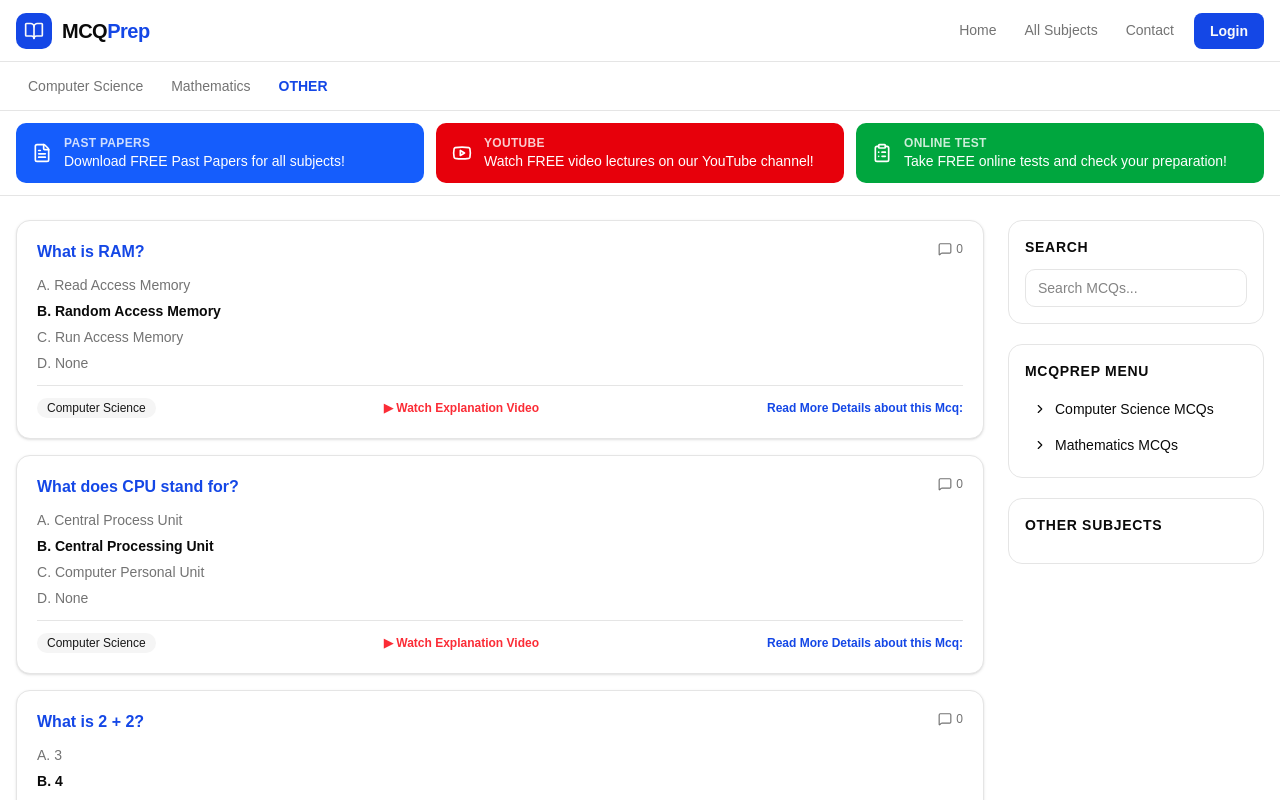
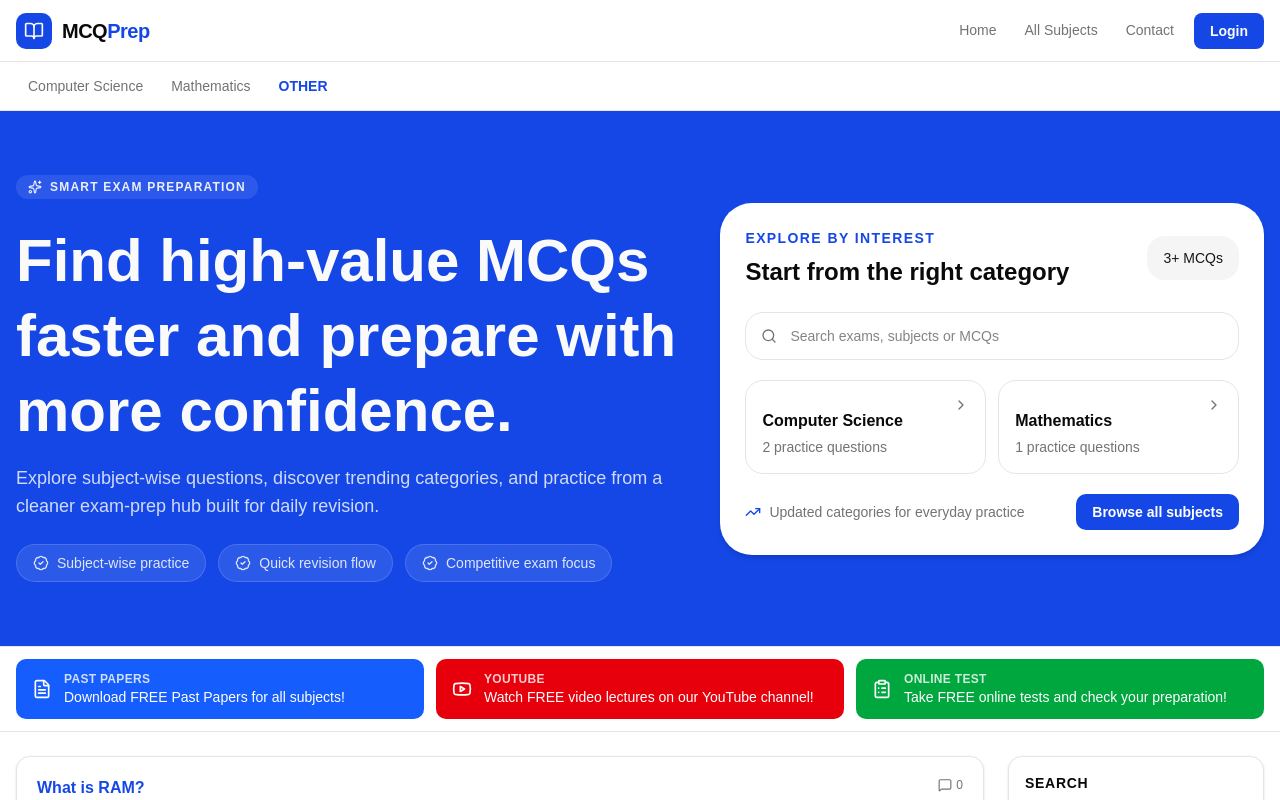
Before and after one commit to JMMAwais/SmartGuideMCQs, a React (Vite) app: page / in a window 1280 px wide. Shown: the top 800 px of the page. Built offline with nearby package versions, Linux system fonts and the light colour scheme.

Commit message:
added Hero section

```diff
--- a/src/pages/Index.jsx
+++ b/src/pages/Index.jsx
@@ -3,28 +3,24 @@ import { subjects } from "../data/mcqData";
 import Header from "../components/Header";
 import Footer from "../components/Footer";
 import PromoBanner from "../components/PromoBanner";
-import { ChevronRight, MessageSquare } from "lucide-react";
 import ContactSection from "../components/ContactSection";
+import { BadgeCheck, ChevronRight, MessageSquare, Search, Sparkles, TrendingUp } from "lucide-react";
+
 function Index() {
-
-  // Collect all MCQs with subject info
   const allMcqs = subjects.flatMap((s) =>
-    s.mcqs.map((mcq) => ({
-      ...mcq,
-      subjectName: s.name,
-      subjectId: s.id
-    }))
+    s.mcqs.map((mcq) => ({ ...mcq, subjectName: s.name, subjectId: s.id }))
   );
 
   const mainSubs = subjects.filter((s) => s.category === "main");
   const otherSubs = subjects.filter((s) => s.category === "other");
+  const featuredSubjects = mainSubs.slice(0, 6);
 
   return (
     <div className="min-h-screen bg-background">
       <Header />
 
-      {/* Subject Navigation Bar */}
-      <nav className="border-b border-border bg-card overflow-x-auto">
+      {/* Subject Nav */}
+      <nav className="overflow-x-auto border-b border-border bg-card">
         <div className="container mx-auto flex items-center gap-1 px-4 py-2">
           {mainSubs.map((s) => (
             <Link
@@ -35,7 +31,6 @@ function Index() {
               {s.name}
             </Link>
           ))}
-
           <Link
             to="/subjects"
             className="shrink-0 rounded-md px-3 py-1.5 text-sm font-semibold text-primary transition-colors hover:bg-primary hover:text-primary-foreground"
@@ -45,23 +40,113 @@ function Index() {
         </div>
       </nav>
 
-          {/* Banner */}
+      {/* Hero Section */}
+      <section className="border-b border-border bg-primary text-primary-foreground">
+        <div className="container mx-auto grid gap-10 px-4 py-12 lg:grid-cols-[1.1fr_0.9fr] lg:items-center lg:py-16">
+
+          <div className="space-y-6">
+            <span className="inline-flex w-fit items-center gap-2 rounded-full bg-white/10 px-3 py-1 text-xs font-semibold uppercase tracking-widest text-white/90">
+              <Sparkles className="h-3.5 w-3.5" />
+              Smart exam preparation
+            </span>
+
+            <div className="space-y-4">
+              <h1 className="max-w-3xl text-4xl font-extrabold leading-tight sm:text-5xl lg:text-6xl">
+                Find high-value MCQs faster and prepare with more confidence.
+              </h1>
+              <p className="max-w-2xl text-base leading-7 text-white/80 sm:text-lg">
+                Explore subject-wise questions, discover trending categories, and practice from a cleaner exam-prep hub built for daily revision.
+              </p>
+            </div>
+
+            <div className="flex flex-wrap gap-3 text-sm text-white/85">
+              {[
+                "Subject-wise practice",
+                "Quick revision flow",
+                "Competitive exam focus",
+              ].map((item) => (
+                <div key={item} className="inline-flex items-center gap-2 rounded-full border border-white/15 bg-white/10 px-4 py-2">
+                  <BadgeCheck className="h-4 w-4" />
+                  {item}
+                </div>
+              ))}
+            </div>
+          </div>
+
+          {/* Hero Card */}
+          <div className="rounded-[2rem] border border-white/15 bg-white p-5 text-foreground shadow-md sm:p-6">
+            <div className="mb-6 flex items-center justify-between gap-4">
+              <div>
+                <p className="text-sm font-semibold uppercase tracking-widest text-primary">
+                  Explore by interest
+                </p>
+                <h2 className="mt-2 text-2xl font-bold text-foreground">
+                  Start from the right category
+                </h2>
+              </div>
+              <div className="hidden rounded-2xl bg-secondary px-4 py-3 text-sm font-medium text-secondary-foreground sm:block">
+                {allMcqs.length}+ MCQs
+              </div>
+            </div>
+
+            <div className="relative mb-5">
+              <Search className="pointer-events-none absolute left-4 top-1/2 h-4 w-4 -translate-y-1/2 text-muted-foreground" />
+              <input
+                type="text"
+                placeholder="Search exams, subjects or MCQs"
+                className="h-12 w-full rounded-2xl border border-input bg-background pl-11 text-sm outline-none focus:border-primary"
+              />
+            </div>
+
+            <div className="grid gap-3 sm:grid-cols-2">
+              {featuredSubjects.map((subject) => (
+                <Link
+                  key={subject.id}
+                  to={`/subject/${subject.id}`}
+                  className="group rounded-2xl border border-border bg-background p-4 transition-all hover:-translate-y-0.5 hover:border-primary hover:shadow-md"
+                >
+                  <div className="flex items-start justify-between gap-4">
+                    <div>
+                      <p className="text-2xl">{subject.icon}</p>
+                      <h3 className="mt-3 text-base font-semibold text-foreground">{subject.name}</h3>
+                      <p className="mt-1 text-sm text-muted-foreground">{subject.mcqs.length} practice questions</p>
+                    </div>
+                    <ChevronRight className="h-4 w-4 text-muted-foreground transition-transform group-hover:translate-x-1" />
+                  </div>
+                </Link>
+              ))}
+            </div>
+
+            <div className="mt-5 flex flex-col gap-3 sm:flex-row sm:items-center sm:justify-between">
+              <div className="inline-flex items-center gap-2 text-sm text-muted-foreground">
+                <TrendingUp className="h-4 w-4 text-primary" />
+                Updated categories for everyday practice
+              </div>
+              <Link
+                to="/subjects"
+                className="rounded-lg bg-primary px-4 py-2 text-sm font-semibold text-white hover:opacity-90 transition-opacity"
+              >
+                Browse all subjects
+              </Link>
+            </div>
+          </div>
+
+        </div>
+      </section>
+
+      {/* Promo Banner */}
       <PromoBanner />
 
       {/* Main Content */}
       <div className="container mx-auto flex gap-6 px-4 py-6">
 
-        {/* MCQ Feed */}
         <main className="min-w-0 flex-1">
           <div className="flex flex-col gap-4">
-
             {allMcqs.map((mcq) => (
               <article
                 key={`${mcq.subjectId}-${mcq.id}`}
-                className="rounded-xl border border-border bg-card p-5 shadow transition-shadow"
+                className="rounded-xl border border-border bg-card p-5 shadow transition-shadow hover:shadow-md"
               >
-
-                {/* Question */}
                 <div className="mb-3 flex items-start justify-between gap-3">
                   <Link
                     to={`/subject/${mcq.subjectId}`}
@@ -69,32 +154,27 @@ function Index() {
                   >
                     {mcq.question}
                   </Link>
-
                   <span className="flex shrink-0 items-center gap-1 text-xs text-muted-foreground">
-                    <MessageSquare size={14} /> 0
+                    <MessageSquare className="h-3.5 w-3.5" /> 0
                   </span>
                 </div>
 
-                {/* Options */}
                 <div className="mb-3 flex flex-col gap-1.5">
                   {mcq.options.map((opt, oi) => (
                     <div
                       key={oi}
-                      className={
+                      className={`text-sm ${
                         oi === mcq.correctIndex
-                          ? "text-sm font-bold text-foreground"
-                          : "text-sm text-muted-foreground"
-                      }
+                          ? "font-bold text-foreground"
+                          : "text-muted-foreground"
+                      }`}
                     >
                       {String.fromCharCode(65 + oi)}. {opt}
                     </div>
                   ))}
                 </div>
 
-
-                {/* Footer */}
                 <div className="flex items-center justify-between border-t border-border pt-3">
-
                   <span className="rounded-full bg-secondary px-2.5 py-0.5 text-xs font-medium text-secondary-foreground">
                     {mcq.subjectName}
                   </span>
@@ -114,81 +194,69 @@ function Index() {
                   >
                     Read More Details about this Mcq:
                   </Link>
-
                 </div>
               </article>
             ))}
-
           </div>
         </main>
 
-        {/* Right Sidebar */}
+        {/* Sidebar */}
         <aside className="hidden w-64 shrink-0 lg:block">
-
-          {/* Search */}
-          <div className="mb-5 rounded-xl border border-border bg-card p-4">
-            <h3 className="mb-3 text-sm font-bold uppercase tracking-wider">
+          <div className="mb-5 rounded-xl border border-border bg-card p-4 shadow">
+            <h3 className="mb-3 text-sm font-bold uppercase tracking-wider text-foreground">
               Search
             </h3>
-
             <input
               type="text"
               placeholder="Search MCQs..."
-              className="w-full rounded-lg border border-input px-3 py-2 text-sm"
+              className="w-full rounded-lg border border-input bg-background px-3 py-2 text-sm text-foreground placeholder:text-muted-foreground focus:outline-none"
             />
           </div>
 
-          {/* MCQPrep Menu */}
-          <div className="mb-5 rounded-xl border border-border bg-card p-4">
-            <h3 className="mb-3 text-sm font-bold uppercase tracking-wider">
+          <div className="mb-5 rounded-xl border border-border bg-card p-4 shadow">
+            <h3 className="mb-3 text-sm font-bold uppercase tracking-wider text-foreground">
               MCQPrep Menu
             </h3>
-
             <ul className="flex flex-col gap-1">
-
               {mainSubs.map((s) => (
                 <li key={s.id}>
                   <Link
                     to={`/subject/${s.id}`}
-                    className="flex items-center gap-2 rounded-md px-2 py-1.5 text-sm hover:bg-secondary"
+                    className="flex items-center gap-2 rounded-md px-2 py-1.5 text-sm text-muted-foreground transition-colors hover:bg-secondary hover:text-secondary-foreground"
                   >
-                    <ChevronRight size={14} />
+                    <ChevronRight className="h-3.5 w-3.5" />
                     {s.name} MCQs
                   </Link>
                 </li>
               ))}
-
             </ul>
           </div>
 
-          {/* Other Subjects */}
-          <div className="rounded-xl border border-border bg-card p-4">
-
-            <h3 className="mb-3 text-sm font-bold uppercase tracking-wider">
+          <div className="rounded-xl border border-border bg-card p-4 shadow">
+            <h3 className="mb-3 text-sm font-bold uppercase tracking-wider text-foreground">
               Other Subjects
             </h3>
-
             <ul className="flex flex-col gap-1">
-
               {otherSubs.map((s) => (
                 <li key={s.id}>
                   <Link
                     to={`/subject/${s.id}`}
-                    className="flex items-center gap-2 rounded-md px-2 py-1.5 text-sm hover:bg-secondary"
+                    className="flex items-center gap-2 rounded-md px-2 py-1.5 text-sm text-muted-foreground transition-colors hover:bg-secondary hover:text-secondary-foreground"
                   >
-                    <ChevronRight size={14} />
+                    <ChevronRight className="h-3.5 w-3.5" />
                     {s.name} MCQs
                   </Link>
                 </li>
               ))}
-
             </ul>
-
           </div>
         </aside>
 
       </div>
+
+      {/* Contact Section */}
       <ContactSection />
+
       <Footer />
     </div>
   );
--- a/vite.config.js
+++ b/vite.config.js
@@ -2,6 +2,7 @@ import { defineConfig } from 'vite'
 import react, { reactCompilerPreset } from '@vitejs/plugin-react'
 import babel from '@rolldown/plugin-babel'
 import tailwindcss from '@tailwindcss/vite'
+import path from 'path'
 
 // https://vite.dev/config/
 export default defineConfig({
@@ -10,4 +11,9 @@ export default defineConfig({
     babel({ presets: [reactCompilerPreset()] }),
      tailwindcss(),
   ],
+    resolve: {
+    alias: {
+      "@": path.resolve(__dirname, "./src"),
+    },
+  },
 })
```
Also changed, not shown: src/pages/Contact.jsx (line endings or trailing spaces). Lines whose indentation alone changed are shown as unchanged.
